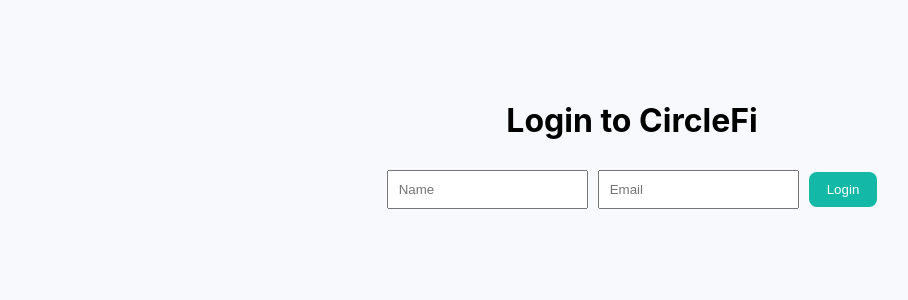
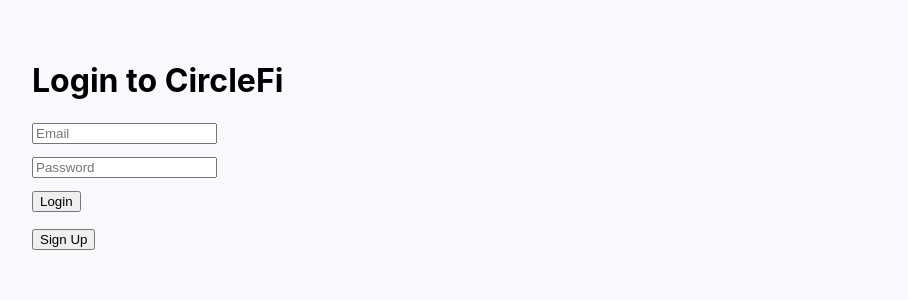
Before and after one commit to tevinskeete8-dotcom/circlefi, a React (Vite) app: page /login in a window 1280 px wide. Shown: the top 300 px of the page, without its empty margins (8-916 px from the left). Built offline with nearby package versions, Linux system fonts and the light colour scheme; no server answers.

Commit message:
Fix TypeScript production build errors

```diff
--- a/src/pages/Dashboard.tsx
+++ b/src/pages/Dashboard.tsx
@@ -2,27 +2,35 @@
 import { supabase } from "../lib/supabase";
 import { useAuth } from "../auth/AuthContext";
 
+type Circle = {
+  id: string;
+  name: string;
+  contribution_amount: number;
+  total_members: number;
+  organizer_id: string;
+};
+
 export default function Dashboard() {
   const { user } = useAuth();
-  const [data, setData] = useState<any[]>([]);
+  const [circles, setCircles] = useState<Circle[]>([]);
   const [loading, setLoading] = useState(true);
 
   useEffect(() => {
-    if (!user) return;
-
     async function fetchCircles() {
-      setLoading(true);
+      if (!user) {
+        setLoading(false);
+        return;
+      }
 
       const { data, error } = await supabase
         .from("circles")
-        .select("*");
+        .select("*")
+        .eq("organizer_id", user.id);
 
-      console.log("USER:", user.id);
-      console.log("DATA:", data);
-      console.log("ERROR:", error);
-
-      if (!error && data) {
-        setData(data);
+      if (error) {
+        console.error("Error fetching circles:", error);
+      } else {
+        setCircles(data ?? []);
       }
 
       setLoading(false);
@@ -31,34 +39,28 @@
     fetchCircles();
   }, [user]);
 
-  if (loading) {
-    return (
-      <div style={{ padding: 40 }}>
-        <h2>Loading dashboard...</h2>
-      </div>
-    );
-  }
+  if (loading) return <div style={{ padding: 40 }}>Loading...</div>;
 
   return (
     <div style={{ padding: 40 }}>
-      <h1>Dashboard</h1>
+      <h1>CircleFi Platform</h1>
 
-      {data.length === 0 ? (
+      {circles.length === 0 ? (
         <p>No circles found.</p>
       ) : (
-        data.map((circle) => (
+        circles.map((circle) => (
           <div
             key={circle.id}
             style={{
+              marginBottom: 24,
               padding: 20,
-              marginBottom: 20,
-              background: "#f4f4f4",
+              border: "1px solid #ddd",
               borderRadius: 8,
             }}
           >
             <h3>{circle.name}</h3>
             <p>Contribution: ${circle.contribution_amount}</p>
-            <p>Members: {circle.total_members}</p>
+            <p>Total Members: {circle.total_members}</p>
           </div>
         ))
       )}
--- a/src/pages/Login.tsx
+++ b/src/pages/Login.tsx
@@ -1,40 +1,77 @@
-import { useAuth } from "../auth/AuthContext";
-import { useNavigate } from "react-router-dom";
 import { useState } from "react";
+import { supabase } from "../lib/supabase";
 
 export default function Login() {
-  const { login } = useAuth();
-  const navigate = useNavigate();
+  const [email, setEmail] = useState("");
+  const [password, setPassword] = useState("");
+  const [loading, setLoading] = useState(false);
 
-  const [name, setName] = useState("");
-  const [email, setEmail] = useState("");
+  async function handleLogin(e: React.FormEvent) {
+    e.preventDefault();
+    setLoading(true);
 
-  const handleLogin = () => {
-    login(name, email);
-    navigate("/app");
-  };
+    const { error } = await supabase.auth.signInWithPassword({
+      email,
+      password,
+    });
+
+    if (error) {
+      alert(error.message);
+    }
+
+    setLoading(false);
+  }
+
+  async function handleSignUp() {
+    setLoading(true);
+
+    const { error } = await supabase.auth.signUp({
+      email,
+      password,
+    });
+
+    if (error) {
+      alert(error.message);
+    } else {
+      alert("Check your email to confirm your account.");
+    }
+
+    setLoading(false);
+  }
 
   return (
-    <div style={{ padding: "80px", textAlign: "center" }}>
+    <div style={{ padding: 40 }}>
       <h1>Login to CircleFi</h1>
 
-      <div style={{ marginTop: "30px" }}>
-        <input
-          placeholder="Name"
-          value={name}
-          onChange={(e) => setName(e.target.value)}
-          style={{ padding: "10px", marginRight: "10px" }}
-        />
+      <form onSubmit={handleLogin}>
+        <div style={{ marginBottom: 12 }}>
+          <input
+            type="email"
+            placeholder="Email"
+            value={email}
+            onChange={(e) => setEmail(e.target.value)}
+            required
+          />
+        </div>
 
-        <input
-          placeholder="Email"
-          value={email}
-          onChange={(e) => setEmail(e.target.value)}
-          style={{ padding: "10px", marginRight: "10px" }}
-        />
+        <div style={{ marginBottom: 12 }}>
+          <input
+            type="password"
+            placeholder="Password"
+            value={password}
+            onChange={(e) => setPassword(e.target.value)}
+            required
+          />
+        </div>
 
-        <button className="primary-btn" onClick={handleLogin}>
-          Login
+        <button type="submit" disabled={loading}>
+          {loading ? "Loading..." : "Login"}
+        </button>
+      </form>
+
+      <div style={{ marginTop: 16 }}>
+        <button onClick={handleSignUp} disabled={loading}>
+          Sign Up
         </button>
       </div>
     </div>
```
Also changed, not shown: 1 other file (tests, documents, lock files or other folders).
